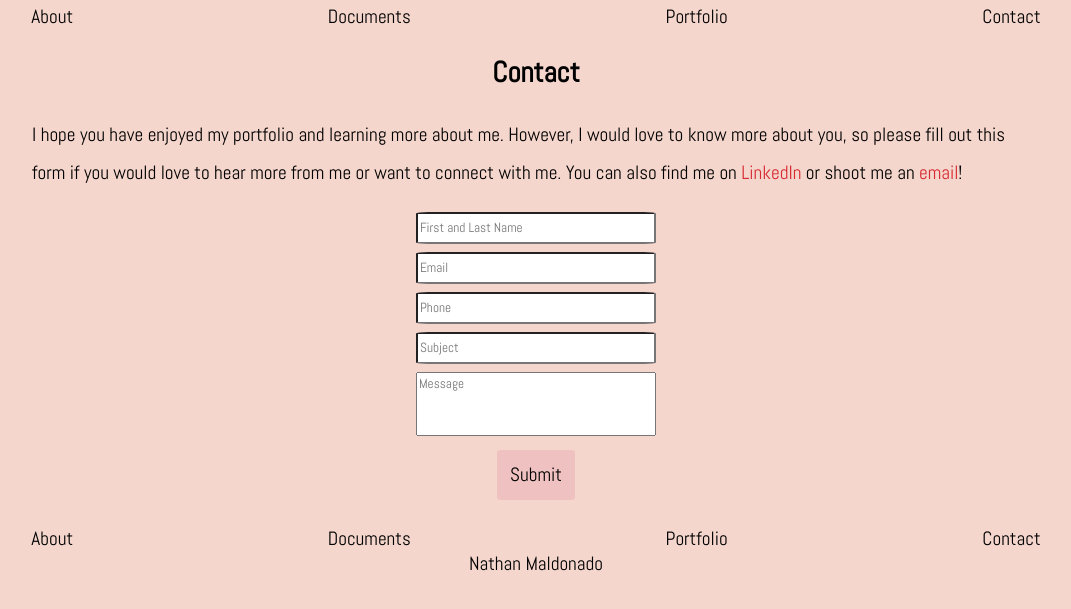
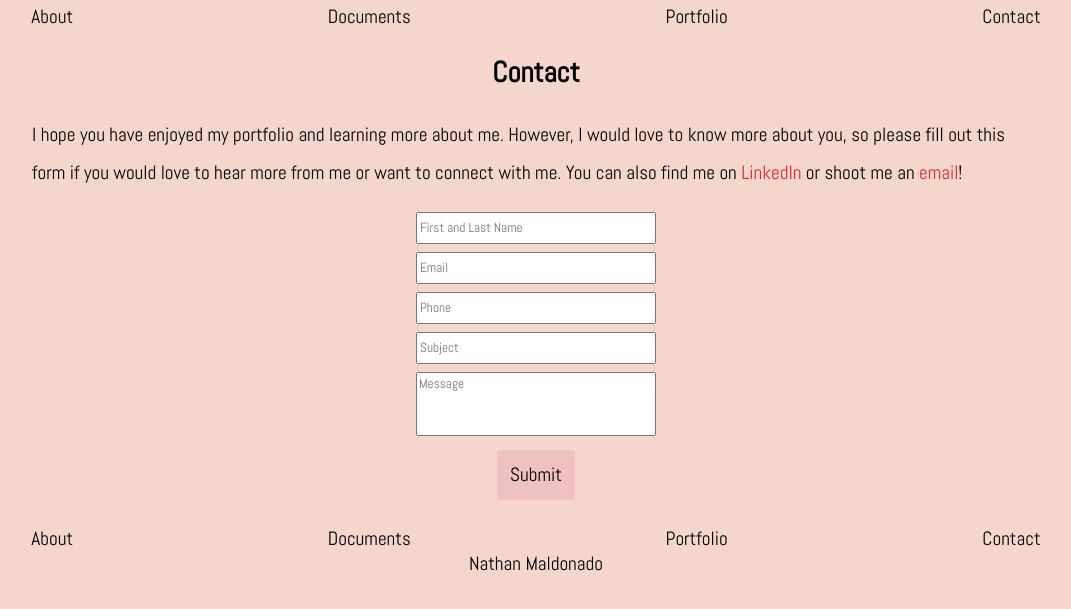
Before and after one commit to maldonadonathan/Personal-Portfolio, a plain HTML site: page Contact/contact.html in a window 1280 px wide. Shown: the part 91-700 px from the top of the page, without its empty margins (104-1175 px from the left). Drawn offline with Linux system fonts and the light colour scheme; a web font is replaced by a local one.

Commit message:
Radius input change

```diff
--- a/script.js
+++ b/script.js
@@ -32,9 +32,5 @@ function carouselDemo(n) {
 }
 
 /*
-    achivements 3
-    hobbies 3
-    plan 3
-    loc 3
-    resume 3
+email validation - https://blog.logrocket.com/web-animation-with-html-css-and-javascript/
 */
--- a/style.css
+++ b/style.css
@@ -108,7 +108,6 @@ textarea {
 input {
     width: 240px;
     height: 4vh;
-    border-radius: 5%;
     font-family: 'Abel', sans-serif;
 }
 
```
